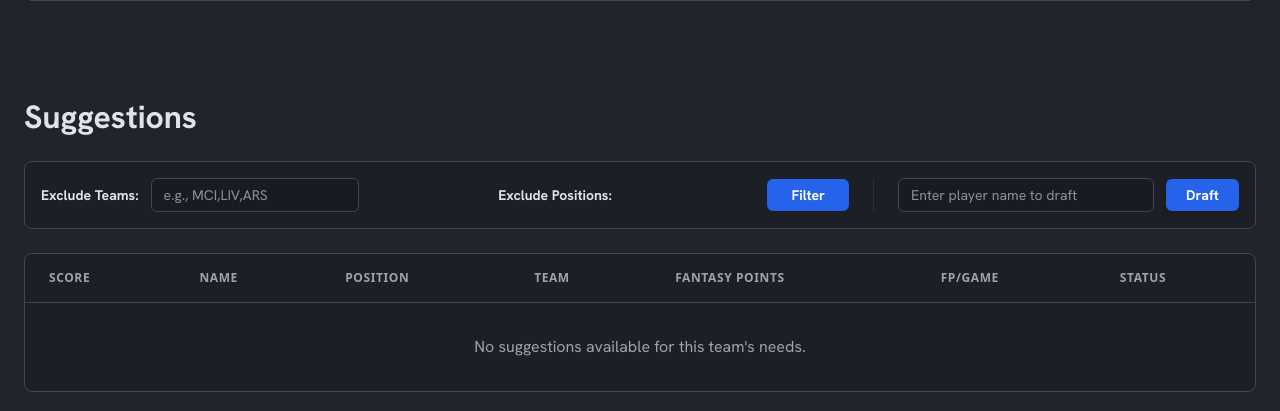
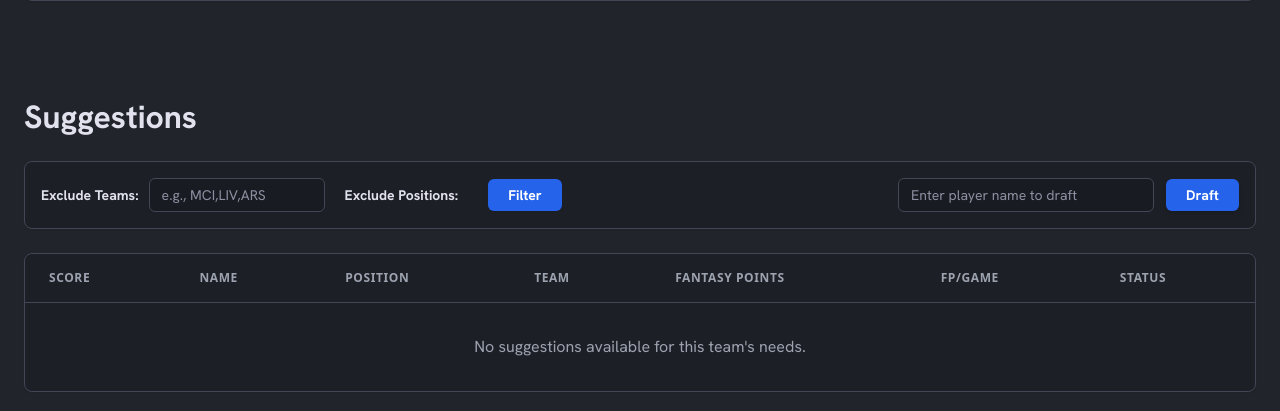
Before and after one commit to soehlert/fantrax_assistant, a FastAPI app: template src/web/templates/team.html in a window 1280 px wide. Shown: the part 458-869 px from the top of the page. Run offline with FastAPI, Linux system fonts and the light colour scheme; the template is opened without the code that fills it, so the values that code supplies are empty; some libraries are stand-ins or nearby versions.

Commit message:
style(ui): group exclude teams, exclude positions, and filter button cohesively
- Group Exclude Teams, Exclude Positions, and Filter button tightly together (gap-5) as a cohesive filter form
- Maintain Draft player search bar on far right of container without artificial over-stretching

```diff
--- a/src/web/templates/team.html
+++ b/src/web/templates/team.html
@@ -180,18 +180,18 @@
     <div class="bg-surface-container border border-outline-variant rounded-xl p-4 shadow-sm">
         <div class="flex flex-col xl:flex-row items-center justify-between gap-6">
 
-            <!-- Left / Center: Filter Controls (Spaced Out Exclude Teams, Positions, & Filter Button) -->
-            <form method="get" action="{{ url_for('read_team', team_id=team_name) }}" id="filter-form" class="flex flex-col md:flex-row items-center justify-start md:justify-between gap-8 flex-grow pr-0 xl:pr-6 border-b xl:border-b-0 xl:border-r border-outline-variant/40 pb-4 xl:pb-0 w-full xl:w-auto">
-                <div class="flex items-center gap-3">
+            <!-- Left Group: Filter Controls (Exclude Teams + Exclude Positions + Filter Button) -->
+            <form method="get" action="{{ url_for('read_team', team_id=team_name) }}" id="filter-form" class="flex flex-col md:flex-row items-center gap-5 w-full xl:w-auto">
+                <div class="flex items-center gap-2.5">
                     <label class="text-sm font-bold text-on-surface whitespace-nowrap">Exclude Teams:</label>
-                    <input name="exclude_teams" class="bg-surface-container-low border border-outline-variant text-on-surface placeholder-outline rounded-md py-1.5 px-3 text-sm focus:outline-none focus:ring-1 focus:ring-primary-container w-52" placeholder="e.g., MCI,LIV,ARS" type="text" value="{{ exclude_teams }}"/>
+                    <input name="exclude_teams" class="bg-surface-container-low border border-outline-variant text-on-surface placeholder-outline rounded-md py-1.5 px-3 text-sm focus:outline-none focus:ring-1 focus:ring-primary-container w-44" placeholder="e.g., MCI,LIV,ARS" type="text" value="{{ exclude_teams }}"/>
                 </div>
 
-                <div class="flex items-center gap-4">
+                <div class="flex items-center gap-2.5">
                     <span class="text-sm font-bold text-on-surface whitespace-nowrap">Exclude Positions:</span>
-                    <div class="flex items-center gap-3.5">
+                    <div class="flex items-center gap-2.5">
                         {% for pos in all_positions %}
-                        <label class="flex items-center gap-1.5 cursor-pointer select-none">
+                        <label class="flex items-center gap-1 cursor-pointer select-none">
                             <input class="form-checkbox position-checkbox rounded bg-surface-container-low border-outline-variant text-primary-container focus:ring-primary-container" type="checkbox" value="{{ pos }}" {% if pos in exclude_positions %}checked{% endif %}/>
                             <span class="text-sm font-bold text-on-surface">{{ pos }}</span>
                         </label>
@@ -200,7 +200,7 @@
                     <input type="hidden" id="exclude-positions-input" name="exclude_positions" value="{{ exclude_positions }}">
                 </div>
 
-                <button type="submit" class="bg-primary-container hover:bg-blue-600 text-white font-bold text-sm py-1.5 px-6 rounded-md transition-colors active:scale-95 shadow-sm">
+                <button type="submit" class="bg-primary-container hover:bg-blue-600 text-white font-bold text-sm py-1.5 px-5 rounded-md transition-colors active:scale-95 shadow-sm">
                     Filter
                 </button>
             </form>
```
